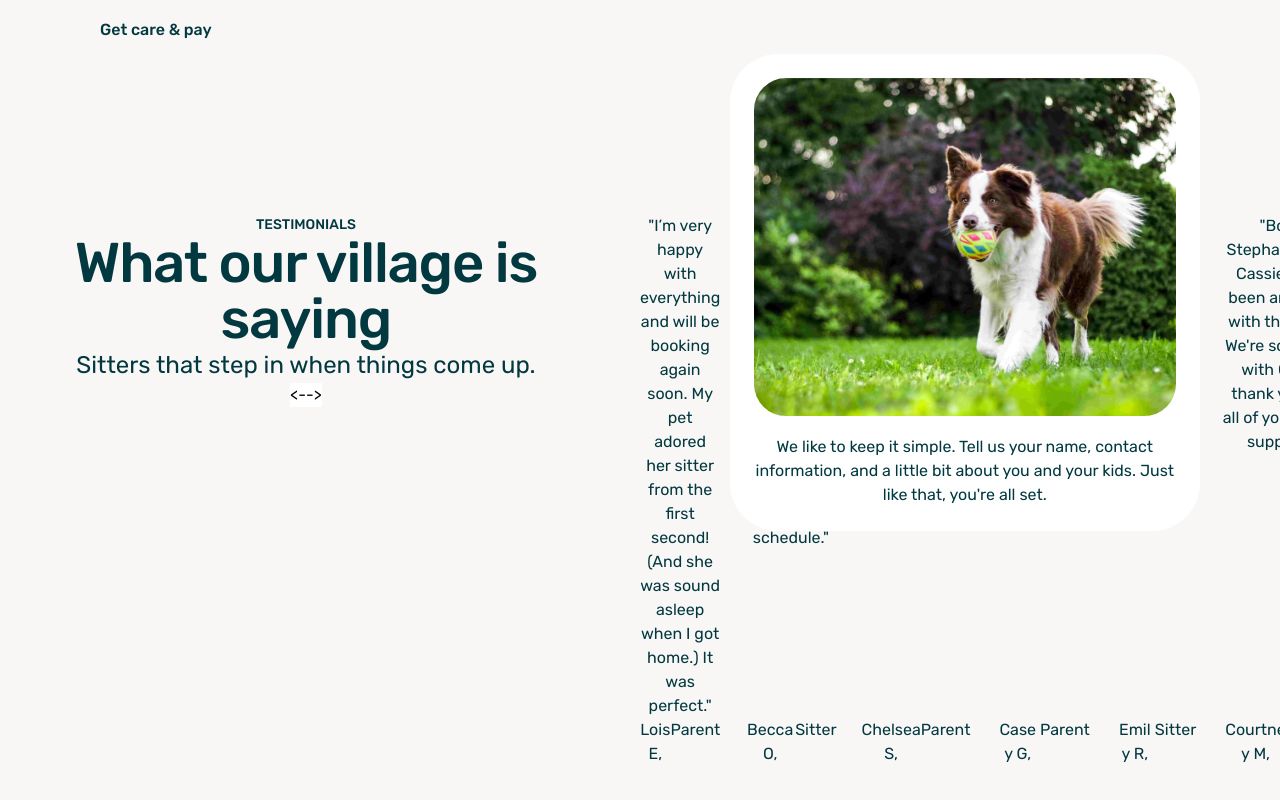
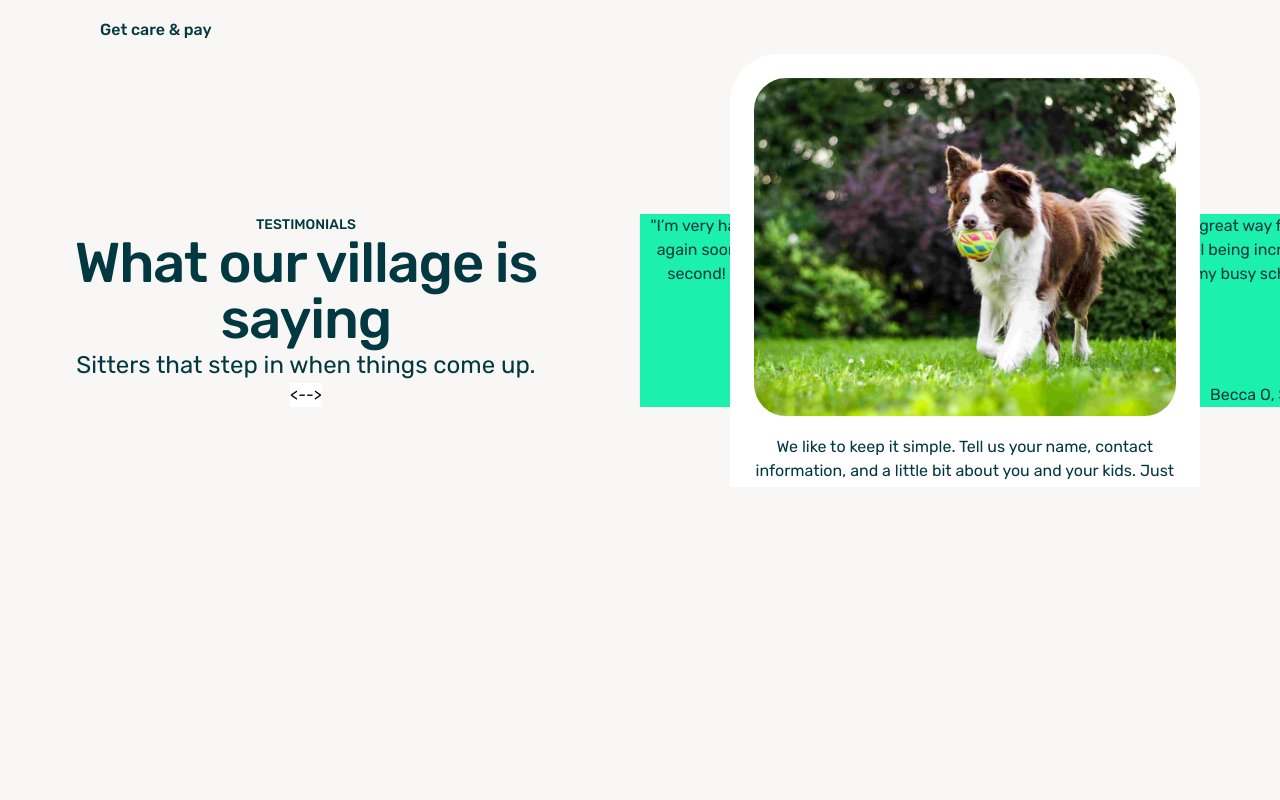
Before and after one commit to samsonc89/otter-replica, a React (Vite) app: page / in a window 1280 px wide. Shown: the part 1511-2311 px from the top of the page. After the commit the page ends 1998 px from the top, so only its background shows below. Built offline with nearby package versions, Linux system fonts and the light colour scheme.

Commit message:
Change testimonial card alignment

```diff
--- a/src/components/TestimonialCard/TestimonialCard.jsx
+++ b/src/components/TestimonialCard/TestimonialCard.jsx
@@ -7,10 +7,9 @@ const TestimonialCard = ({ props }) => {
     <>
       <div className="testimonial-card">
         <p className="testimonial-text">"{props.text}"</p>
-        <div className="testimonial-label-wrapper">
-          <p className="testimonial-name">{props.name},</p>
-          <p className="testimonial-type">{props.type}</p>
-        </div>
+        <p className="testimonial-label">
+          {props.name}, {props.type}
+        </p>
       </div>
     </>
   );
--- a/src/components/TestimonialCard/testimonialCard.css
+++ b/src/components/TestimonialCard/testimonialCard.css
@@ -1,9 +1,9 @@
 .testimonial-card {
+  flex-shrink: 0;
   display: flex;
   flex-direction: column;
   justify-content: space-between;
+  width: 400px;
+  height: 100%;
+  background-color: rgb(28, 240, 173);
 }
-
-.testimonial-label-wrapper {
-  display: flex;
-}
```
